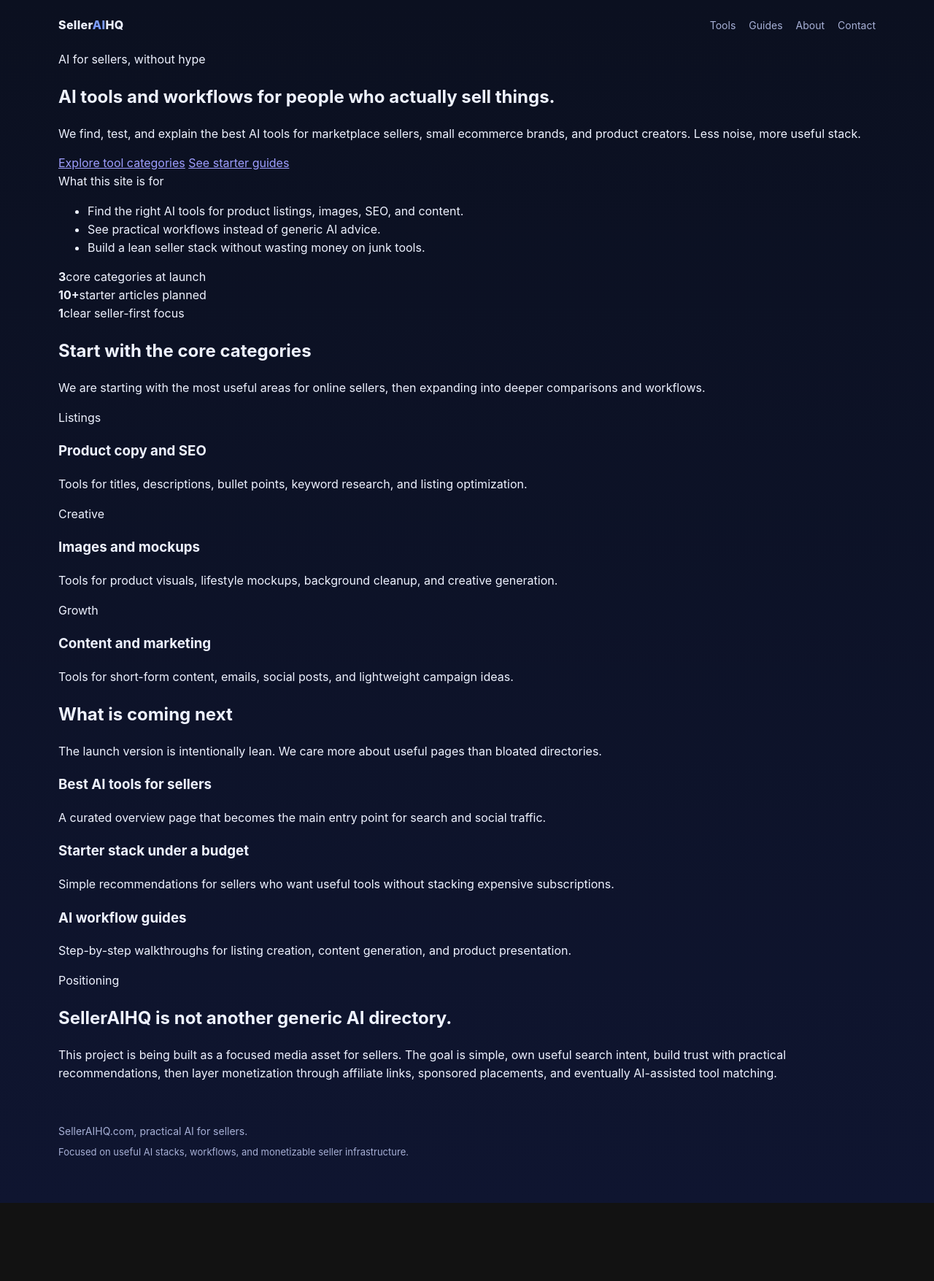
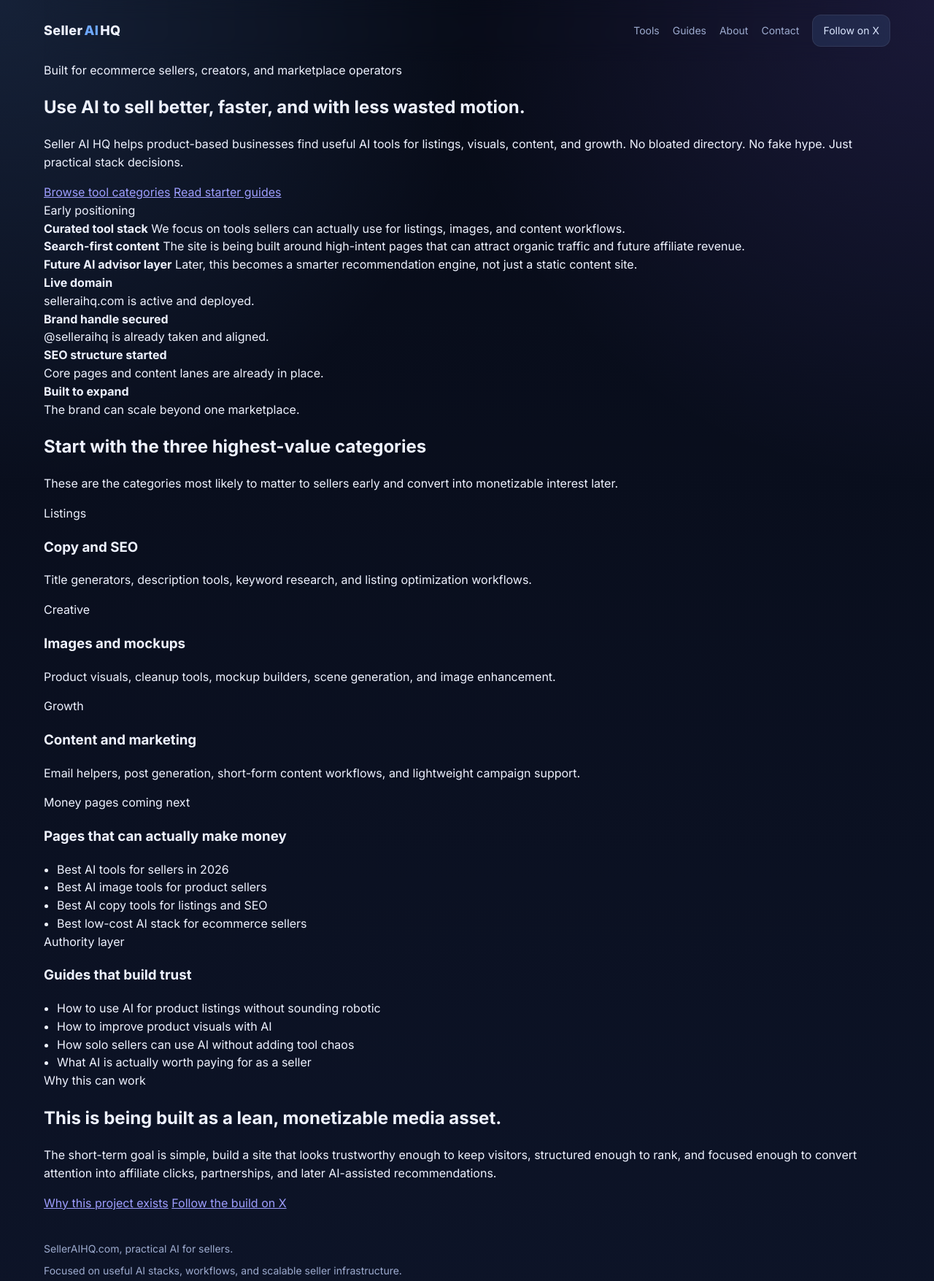
Before and after one commit to Zion006/selleraihq-site, an Astro site: page / in a window 1280 px wide. Shown: the whole page at 73% size. Before the commit the page ends 1648 px from the top, so only its background shows below. Built offline with nearby package versions, Linux system fonts and the light colour scheme; Astro itself is replaced by a stand-in of ours.

Commit message:
Upgrade homepage and visual design

```diff
--- a/src/layouts/BaseLayout.astro
+++ b/src/layouts/BaseLayout.astro
@@ -9,55 +9,122 @@ const { title = 'Seller AI HQ', description = 'AI tools, workflows, and practica
     <title>{title}</title>
     <meta name="description" content={description} />
     <meta name="generator" content={Astro.generator} />
+    <link rel="preconnect" href="https://fonts.googleapis.com">
+    <link rel="preconnect" href="https://fonts.gstatic.com" crossorigin>
+    <link href="https://fonts.googleapis.com/css2?family=Inter:wght@400;500;600;700;800&display=swap" rel="stylesheet">
     <style>
       :root {
         color-scheme: dark;
-        --bg: #0b1020;
-        --panel: #121933;
-        --soft: #1b2447;
+        --bg: #070b17;
+        --bg-2: #0d1428;
+        --panel: rgba(14, 21, 40, 0.88);
+        --panel-strong: #111a33;
+        --soft: #182445;
         --text: #eef2ff;
-        --muted: #a7b0d6;
-        --accent: #7c9cff;
-        --accent-2: #9f7cff;
+        --muted: #9dabcf;
+        --accent: #6ea8ff;
+        --accent-2: #8d6bff;
+        --accent-3: #29d3a1;
         --border: rgba(255,255,255,0.08);
-        --max: 1120px;
+        --border-strong: rgba(255,255,255,0.14);
+        --shadow: 0 20px 60px rgba(0,0,0,0.35);
+        --max: 1160px;
       }
       * { box-sizing: border-box; }
+      html { scroll-behavior: smooth; }
       body {
         margin: 0;
         font-family: Inter, ui-sans-serif, system-ui, -apple-system, BlinkMacSystemFont, "Segoe UI", sans-serif;
-        background: linear-gradient(180deg, #0b1020 0%, #0f1530 100%);
+        background:
+          radial-gradient(circle at top left, rgba(110,168,255,0.14), transparent 30%),
+          radial-gradient(circle at top right, rgba(141,107,255,0.14), transparent 30%),
+          linear-gradient(180deg, var(--bg) 0%, var(--bg-2) 100%);
         color: var(--text);
         line-height: 1.55;
       }
       a { color: inherit; text-decoration: none; }
       .wrap { width: min(100% - 32px, var(--max)); margin: 0 auto; }
-      .nav { display: flex; align-items: center; justify-content: space-between; padding: 22px 0; }
-      .brand { font-weight: 800; letter-spacing: 0.02em; }
+      .nav {
+        display: flex; align-items: center; justify-content: space-between;
+        padding: 20px 0;
+        position: sticky; top: 0; z-index: 20;
+        backdrop-filter: blur(14px);
+      }
+      .brand {
+        font-weight: 800; letter-spacing: 0.02em; font-size: 18px;
+        display: inline-flex; gap: 2px; align-items: center;
+      }
       .brand span { color: var(--accent); }
-      .navlinks { display: flex; gap: 18px; color: var(--muted); font-size: 14px; }
-      .hero { padding: 56px 0 28px; }
-      .hero-grid { display: grid; grid-template-columns: 1.2fr 0.8fr; gap: 24px; }
-      .card { background: rgba(18, 25, 51, 0.82); border: 1px solid var(--border); border-radius: 22px; padding: 28px; backdrop-filter: blur(10px); }
-      h1 { font-size: clamp(40px, 7vw, 72px); line-height: 0.98; margin: 0 0 18px; letter-spacing: -0.04em; }
-      .lead { color: var(--muted); font-size: 18px; max-width: 680px; }
-      .cta-row { display: flex; gap: 12px; margin-top: 26px; flex-wrap: wrap; }
-      .btn { display: inline-flex; align-items: center; justify-content: center; padding: 13px 18px; border-radius: 14px; font-weight: 700; }
+      .navlinks { display: flex; gap: 18px; color: var(--muted); font-size: 14px; align-items: center; }
+      .navlinks a:hover { color: var(--text); }
+      .navcta {
+        padding: 10px 14px; border-radius: 12px;
+        background: rgba(110,168,255,0.12); border: 1px solid var(--border);
+        color: #dce7ff;
+      }
+      .card {
+        background: var(--panel);
+        border: 1px solid var(--border);
+        border-radius: 24px;
+        padding: 28px;
+        backdrop-filter: blur(14px);
+        box-shadow: var(--shadow);
+      }
+      .pill {
+        display:inline-flex; align-items:center; gap:8px;
+        font-size: 12px; color:#d8e4ff;
+        background: rgba(110,168,255,0.1);
+        border: 1px solid rgba(110,168,255,0.18);
+        padding: 7px 11px; border-radius: 999px; margin-bottom: 12px;
+      }
+      h1, h2, h3 { letter-spacing: -0.03em; }
+      h1 { font-size: clamp(40px, 7vw, 74px); line-height: 0.97; margin: 0 0 18px; }
+      h2 { font-size: clamp(28px, 4vw, 42px); margin: 0 0 10px; }
+      h3 { font-size: 22px; margin: 0 0 8px; }
+      .top, .mini, .lead { color: var(--muted); }
+      .lead { font-size: 18px; max-width: 700px; }
+      .mini { font-size: 14px; }
+      .section { padding: 28px 0; }
+      .hero { padding: 52px 0 24px; }
+      .hero-grid { display: grid; grid-template-columns: 1.25fr 0.75fr; gap: 22px; }
+      .cta-row { display: flex; gap: 12px; margin-top: 28px; flex-wrap: wrap; }
+      .btn {
+        display: inline-flex; align-items: center; justify-content: center;
+        padding: 14px 18px; border-radius: 14px; font-weight: 700;
+        transition: transform .15s ease, opacity .15s ease;
+      }
+      .btn:hover { transform: translateY(-1px); }
       .btn.primary { background: linear-gradient(135deg, var(--accent), var(--accent-2)); color: white; }
-      .btn.secondary { background: var(--soft); color: var(--text); border: 1px solid var(--border); }
-      .eyebrow { display: inline-flex; gap: 8px; align-items: center; padding: 8px 12px; border-radius: 999px; background: rgba(124,156,255,0.12); color: #cdddff; font-size: 13px; margin-bottom: 18px; }
+      .btn.secondary { background: rgba(255,255,255,0.04); color: var(--text); border: 1px solid var(--border); }
       .stats { display: grid; grid-template-columns: repeat(3,1fr); gap: 12px; margin-top: 18px; }
-      .stat { background: var(--soft); border: 1px solid var(--border); border-radius: 18px; padding: 16px; }
-      .stat strong { display:block; font-size: 24px; }
-      .section { padding: 26px 0; }
-      .section h2 { font-size: 30px; margin: 0 0 10px; }
-      .section p.top { color: var(--muted); margin: 0 0 18px; }
+      .stat {
+        background: linear-gradient(180deg, rgba(255,255,255,0.03), rgba(255,255,255,0.01));
+        border: 1px solid var(--border);
+        border-radius: 18px; padding: 16px;
+      }
+      .stat strong { display:block; font-size: 26px; margin-bottom: 4px; }
       .grid-3 { display: grid; grid-template-columns: repeat(3,1fr); gap: 16px; }
-      .pill { display:inline-block; font-size: 12px; color:#c7d2fe; background: rgba(159,124,255,0.14); padding: 6px 10px; border-radius: 999px; margin-bottom: 12px; }
-      ul.clean { padding-left: 18px; margin: 12px 0 0; color: var(--muted); }
+      .grid-2 { display: grid; grid-template-columns: repeat(2,1fr); gap: 16px; }
+      .feature-list { display: grid; gap: 14px; }
+      .feature {
+        padding: 16px 18px; border-radius: 18px;
+        border: 1px solid var(--border);
+        background: rgba(255,255,255,0.025);
+      }
+      .feature strong { display:block; margin-bottom: 6px; }
+      .trust {
+        display:grid; grid-template-columns: repeat(4,1fr); gap: 12px;
+      }
+      .trust .card { padding: 18px; }
+      .accent-line {
+        background: linear-gradient(90deg, var(--accent), var(--accent-2), var(--accent-3));
+        height: 1px; opacity: 0.5; margin: 10px 0 0;
+      }
       footer { padding: 40px 0 60px; color: var(--muted); font-size: 14px; }
-      .mini { font-size: 13px; color: var(--muted); }
-      @media (max-width: 900px) { .hero-grid, .grid-3 { grid-template-columns: 1fr; } h1 { font-size: 44px; } .navlinks { display:none; } }
+      @media (max-width: 980px) {
+        .hero-grid, .grid-3, .grid-2, .trust { grid-template-columns: 1fr; }
+        .navlinks { display: none; }
+      }
     </style>
   </head>
   <body>
@@ -69,10 +136,14 @@ const { title = 'Seller AI HQ', description = 'AI tools, workflows, and practica
           <a href="/guides">Guides</a>
           <a href="/about">About</a>
           <a href="/contact">Contact</a>
+          <a class="navcta" href="https://x.com/selleraihq" target="_blank" rel="noreferrer">Follow on X</a>
         </nav>
       </header>
       <slot />
-      <footer><div>SellerAIHQ.com, practical AI for sellers.</div><div class="mini" style="margin-top:8px;">Focused on useful AI stacks, workflows, and monetizable seller infrastructure.</div></footer>
+      <footer>
+        <div>SellerAIHQ.com, practical AI for sellers.</div>
+        <div class="mini" style="margin-top:8px;">Focused on useful AI stacks, workflows, and scalable seller infrastructure.</div>
+      </footer>
     </div>
   </body>
 </html>
--- a/src/pages/index.astro
+++ b/src/pages/index.astro
@@ -2,89 +2,112 @@
 import BaseLayout from '../layouts/BaseLayout.astro';
 ---
 <BaseLayout
-  title="Seller AI HQ, AI tools and workflows for online sellers"
+  title="Seller AI HQ, practical AI tools and workflows for online sellers"
   description="Curated AI tools, tested workflows, and practical guides for marketplace sellers, small ecommerce brands, and product creators."
 >
   <section class="hero">
     <div class="hero-grid">
       <div class="card">
-        <div class="eyebrow">AI for sellers, without hype</div>
-        <h1>AI tools and workflows for people who actually sell things.</h1>
+        <div class="pill">Built for ecommerce sellers, creators, and marketplace operators</div>
+        <h1>Use AI to sell better, faster, and with less wasted motion.</h1>
         <p class="lead">
-          We find, test, and explain the best AI tools for marketplace sellers, small ecommerce brands,
-          and product creators. Less noise, more useful stack.
+          Seller AI HQ helps product-based businesses find useful AI tools for listings, visuals, content, and growth.
+          No bloated directory. No fake hype. Just practical stack decisions.
         </p>
         <div class="cta-row">
-          <a class="btn primary" href="#tools">Explore tool categories</a>
-          <a class="btn secondary" href="#guides">See starter guides</a>
+          <a class="btn primary" href="/tools">Browse tool categories</a>
+          <a class="btn secondary" href="/guides">Read starter guides</a>
         </div>
+        <div class="accent-line"></div>
       </div>
       <div class="card">
-        <div class="pill">What this site is for</div>
-        <ul class="clean">
-          <li>Find the right AI tools for product listings, images, SEO, and content.</li>
-          <li>See practical workflows instead of generic AI advice.</li>
-          <li>Build a lean seller stack without wasting money on junk tools.</li>
-        </ul>
-        <div class="stats">
-          <div class="stat"><strong>3</strong><span class="mini">core categories at launch</span></div>
-          <div class="stat"><strong>10+</strong><span class="mini">starter articles planned</span></div>
-          <div class="stat"><strong>1</strong><span class="mini">clear seller-first focus</span></div>
+        <div class="pill">Early positioning</div>
+        <div class="feature-list">
+          <div class="feature">
+            <strong>Curated tool stack</strong>
+            <span class="mini">We focus on tools sellers can actually use for listings, images, and content workflows.</span>
+          </div>
+          <div class="feature">
+            <strong>Search-first content</strong>
+            <span class="mini">The site is being built around high-intent pages that can attract organic traffic and future affiliate revenue.</span>
+          </div>
+          <div class="feature">
+            <strong>Future AI advisor layer</strong>
+            <span class="mini">Later, this becomes a smarter recommendation engine, not just a static content site.</span>
+          </div>
         </div>
       </div>
     </div>
   </section>
 
+  <section class="section">
+    <div class="trust">
+      <div class="card"><strong>Live domain</strong><div class="mini">selleraihq.com is active and deployed.</div></div>
+      <div class="card"><strong>Brand handle secured</strong><div class="mini">@selleraihq is already taken and aligned.</div></div>
+      <div class="card"><strong>SEO structure started</strong><div class="mini">Core pages and content lanes are already in place.</div></div>
+      <div class="card"><strong>Built to expand</strong><div class="mini">The brand can scale beyond one marketplace.</div></div>
+    </div>
+  </section>
+
   <section class="section" id="tools">
-    <h2>Start with the core categories</h2>
-    <p class="top">We are starting with the most useful areas for online sellers, then expanding into deeper comparisons and workflows.</p>
+    <h2>Start with the three highest-value categories</h2>
+    <p class="top">These are the categories most likely to matter to sellers early and convert into monetizable interest later.</p>
     <div class="grid-3">
       <div class="card">
         <div class="pill">Listings</div>
-        <h3>Product copy and SEO</h3>
-        <p class="mini">Tools for titles, descriptions, bullet points, keyword research, and listing optimization.</p>
+        <h3>Copy and SEO</h3>
+        <p class="mini">Title generators, description tools, keyword research, and listing optimization workflows.</p>
       </div>
       <div class="card">
         <div class="pill">Creative</div>
         <h3>Images and mockups</h3>
-        <p class="mini">Tools for product visuals, lifestyle mockups, background cleanup, and creative generation.</p>
+        <p class="mini">Product visuals, cleanup tools, mockup builders, scene generation, and image enhancement.</p>
       </div>
       <div class="card">
         <div class="pill">Growth</div>
         <h3>Content and marketing</h3>
-        <p class="mini">Tools for short-form content, emails, social posts, and lightweight campaign ideas.</p>
+        <p class="mini">Email helpers, post generation, short-form content workflows, and lightweight campaign support.</p>
       </div>
     </div>
   </section>
 
   <section class="section" id="guides">
-    <h2>What is coming next</h2>
-    <p class="top">The launch version is intentionally lean. We care more about useful pages than bloated directories.</p>
-    <div class="grid-3">
+    <div class="grid-2">
       <div class="card">
-        <h3>Best AI tools for sellers</h3>
-        <p class="mini">A curated overview page that becomes the main entry point for search and social traffic.</p>
+        <div class="pill">Money pages coming next</div>
+        <h3>Pages that can actually make money</h3>
+        <ul class="mini" style="padding-left:18px; margin: 12px 0 0;">
+          <li>Best AI tools for sellers in 2026</li>
+          <li>Best AI image tools for product sellers</li>
+          <li>Best AI copy tools for listings and SEO</li>
+          <li>Best low-cost AI stack for ecommerce sellers</li>
+        </ul>
       </div>
       <div class="card">
-        <h3>Starter stack under a budget</h3>
-        <p class="mini">Simple recommendations for sellers who want useful tools without stacking expensive subscriptions.</p>
-      </div>
-      <div class="card">
-        <h3>AI workflow guides</h3>
-        <p class="mini">Step-by-step walkthroughs for listing creation, content generation, and product presentation.</p>
+        <div class="pill">Authority layer</div>
+        <h3>Guides that build trust</h3>
+        <ul class="mini" style="padding-left:18px; margin: 12px 0 0;">
+          <li>How to use AI for product listings without sounding robotic</li>
+          <li>How to improve product visuals with AI</li>
+          <li>How solo sellers can use AI without adding tool chaos</li>
+          <li>What AI is actually worth paying for as a seller</li>
+        </ul>
       </div>
     </div>
   </section>
 
   <section class="section" id="stack">
     <div class="card">
-      <div class="pill">Positioning</div>
-      <h2>SellerAIHQ is not another generic AI directory.</h2>
+      <div class="pill">Why this can work</div>
+      <h2>This is being built as a lean, monetizable media asset.</h2>
       <p class="top">
-        This project is being built as a focused media asset for sellers. The goal is simple, own useful search intent,
-        build trust with practical recommendations, then layer monetization through affiliate links, sponsored placements,
-        and eventually AI-assisted tool matching.
+        The short-term goal is simple, build a site that looks trustworthy enough to keep visitors, structured enough to rank,
+        and focused enough to convert attention into affiliate clicks, partnerships, and later AI-assisted recommendations.
       </p>
+      <div class="cta-row">
+        <a class="btn primary" href="/about">Why this project exists</a>
+        <a class="btn secondary" href="https://x.com/selleraihq" target="_blank" rel="noreferrer">Follow the build on X</a>
+      </div>
     </div>
   </section>
 </BaseLayout>
```
